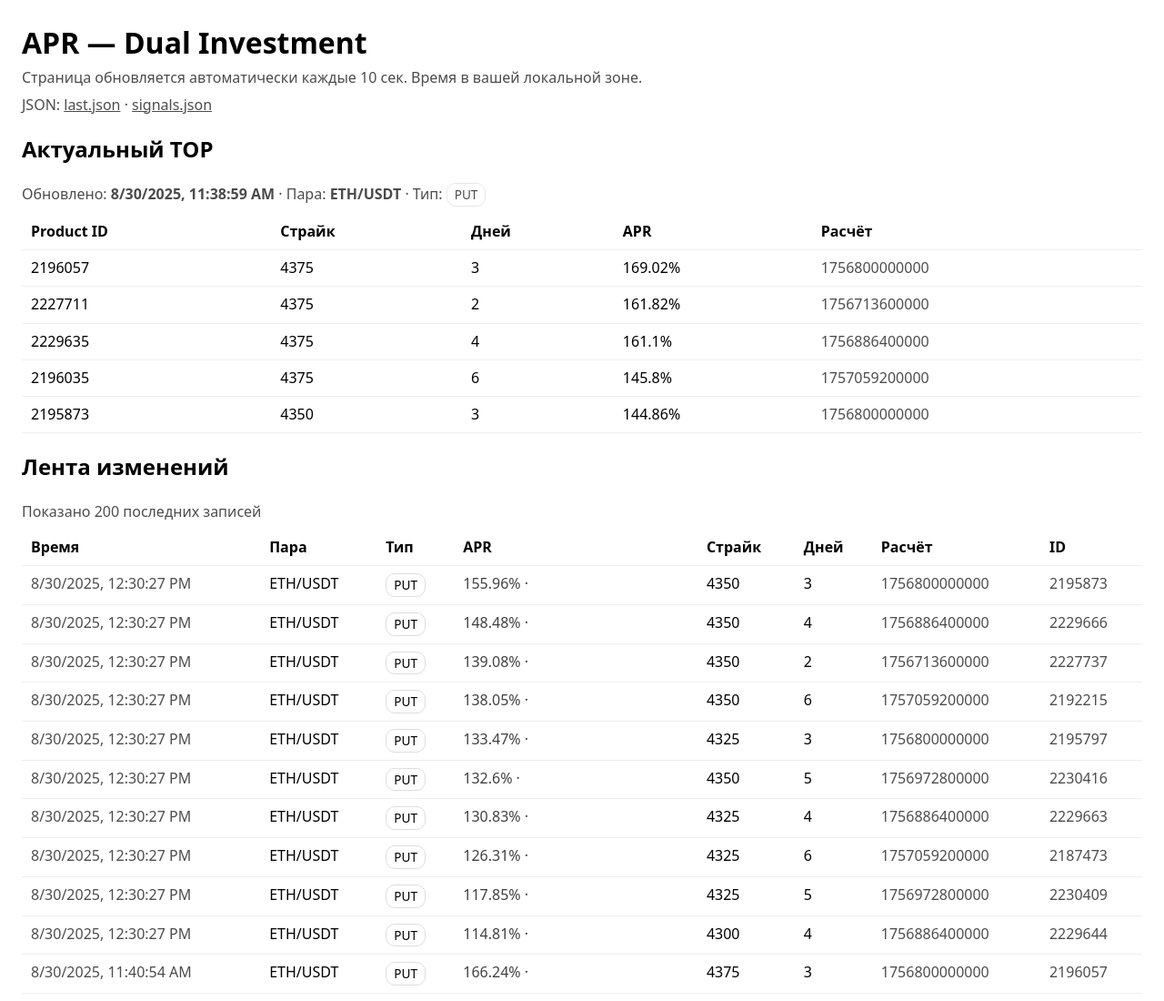
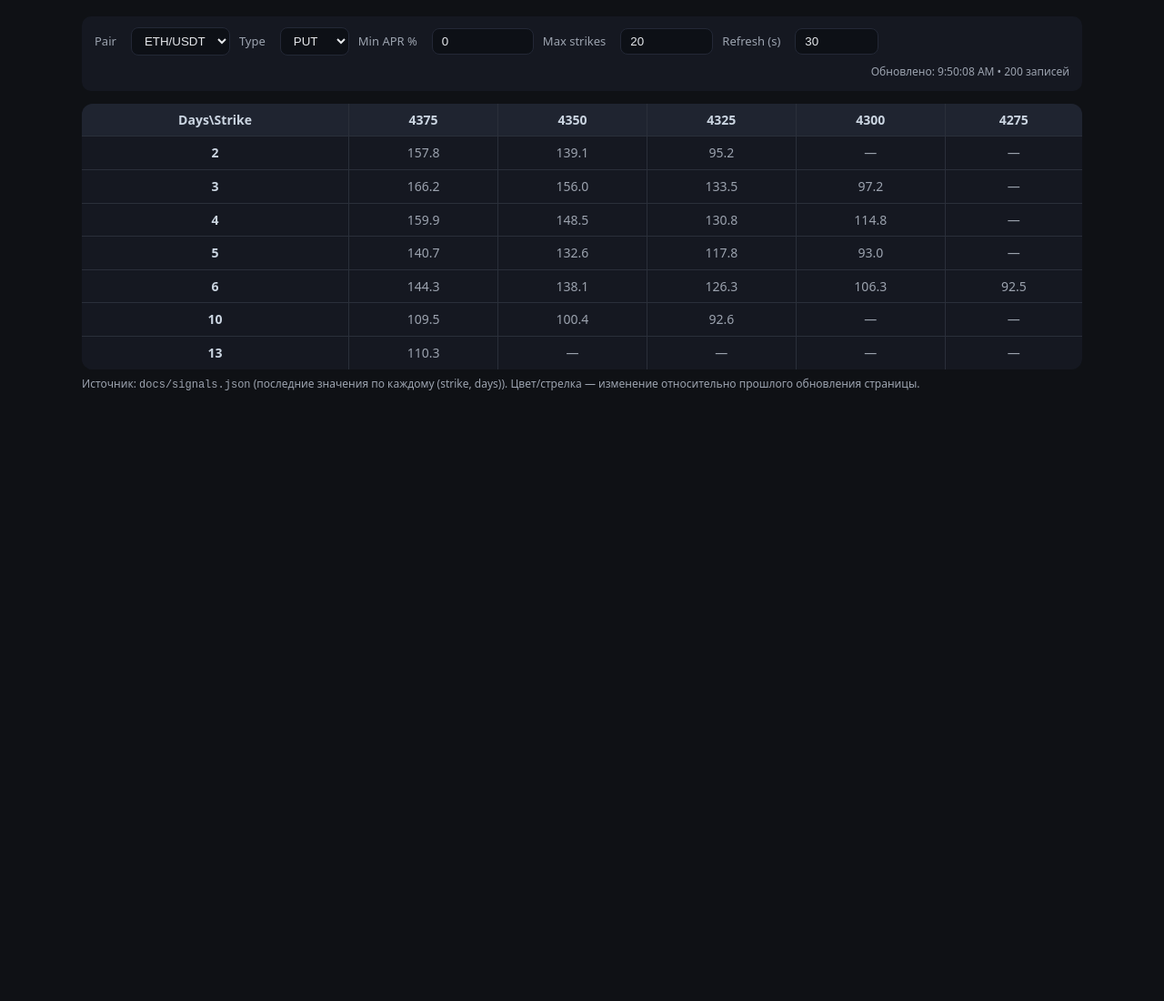
Before and after one commit to amexfirefox/diapr_top, a plain HTML site: page docs/index.html in a window 1280 px wide. Shown: the top 1100 px of the page at 91% size. After the commit the page ends 800 px from the top, so only its background shows below. Drawn offline with Linux system fonts and the light colour scheme.

Commit message:
Update index.html

```diff
--- a/docs/index.html
+++ b/docs/index.html
@@ -1,138 +1,172 @@
-<!DOCTYPE html>
+<!doctype html>
 <html lang="ru">
 <head>
-<meta charset="utf-8"/>
-<meta name="viewport" content="width=device-width,initial-scale=1"/>
-<title>Dual Investment APR — Dashboard</title>
+<meta charset="utf-8" />
+<meta name="viewport" content="width=device-width, initial-scale=1" />
+<title>ETH Dual Investment — APR Matrix</title>
 <style>
-  :root{--ok:#1a7f37;--down:#d1242f}
-  body{font-family:system-ui,-apple-system,Segoe UI,Roboto,sans-serif;margin:24px;line-height:1.45}
-  h1{margin:0 0 4px}
-  .muted{opacity:.7}
-  section{margin-top:18px}
-  table{width:100%;border-collapse:collapse;margin-top:8px}
-  th,td{padding:8px 10px;border-bottom:1px solid #eee;text-align:left;vertical-align:top}
-  th{position:sticky;top:0;background:#fff}
-  .tag{display:inline-block;padding:2px 8px;border-radius:10px;border:1px solid #ddd;font-size:.85rem}
-  .apr-up{color:var(--ok);font-weight:600}
-  .apr-down{color:var(--down);font-weight:600}
-  .apr-same{opacity:.75}
-  .grid{display:grid;grid-template-columns:repeat(auto-fit,minmax(220px,1fr));gap:12px;margin:8px 0}
-  .card{border:1px solid #eee;border-radius:10px;padding:10px}
-  .row{display:flex;gap:8px;align-items:center;flex-wrap:wrap}
-  .links a{color:inherit}
+  :root{
+    --bg:#0f1115; --card:#151821; --text:#e5e7eb; --muted:#9ca3af;
+    --up:#10b981; --dn:#ef4444; --grid:#2a2f3a; --head:#1f2430;
+  }
+  html,body{margin:0;background:var(--bg);color:var(--text);font:14px/1.4 ui-sans-serif,system-ui,Segoe UI,Roboto,Helvetica,Arial}
+  .wrap{max-width:1100px;margin:18px auto;padding:0 14px}
+  .panel{background:var(--card);border-radius:10px;padding:12px 14px;margin-bottom:14px;display:flex;gap:10px;flex-wrap:wrap;align-items:center}
+  .panel label{color:var(--muted);font-size:13px;margin-right:6px}
+  .panel input,.panel select{background:#0d1016;border:1px solid #232836;border-radius:8px;color:var(--text);padding:6px 10px}
+  .status{margin-left:auto;color:var(--muted);font-size:12px}
+  table{border-collapse:separate;border-spacing:0;width:100%;background:var(--card);border-radius:12px;overflow:hidden}
+  th,td{border-right:1px solid var(--grid);border-bottom:1px solid var(--grid);padding:8px 10px;text-align:center;white-space:nowrap}
+  th{background:var(--head);color:#cbd5e1;font-weight:600}
+  th:first-child, td:first-child{position:sticky;left:0;background:var(--head)}
+  tr td:first-child{background:var(--card);font-weight:600;color:#cbd5e1}
+  tr:last-child td{border-bottom:none}
+  td:last-child, th:last-child{border-right:none}
+  .up{color:var(--up)}
+  .dn{color:var(--dn)}
+  .muted{color:var(--muted)}
+  .note{color:var(--muted);font-size:12px;margin-top:8px}
 </style>
 </head>
 <body>
-  <h1>APR — Dual Investment</h1>
-  <div class="muted">Страница обновляется автоматически каждые 10 сек. Время в вашей локальной зоне.</div>
-  <div class="links muted" style="margin-top:6px">
-    JSON: <a href="last.json" target="_blank">last.json</a> · <a href="signals.json" target="_blank">signals.json</a>
+<div class="wrap">
+  <div class="panel">
+    <label>Pair</label>
+    <select id="pair">
+      <option>ETH/USDT</option>
+    </select>
+    <label>Type</label>
+    <select id="otype">
+      <option>PUT</option>
+      <option>CALL</option>
+    </select>
+    <label>Min APR %</label>
+    <input id="minapr" type="number" step="0.1" value="0" style="width:90px">
+    <label>Max strikes</label>
+    <input id="maxstr" type="number" value="20" style="width:80px">
+    <label>Refresh (s)</label>
+    <input id="interval" type="number" value="30" style="width:70px">
+    <span class="status" id="status">—</span>
   </div>
 
-  <section id="snapshot">
-    <h2>Актуальный TOP</h2>
-    <div class="muted" id="snap-meta">Загрузка…</div>
-    <div id="snap-body"></div>
-  </section>
-
-  <section id="history">
-    <h2>Лента изменений</h2>
-    <div class="muted" id="hist-meta">Загрузка…</div>
-    <div id="hist-body"></div>
-  </section>
+  <div id="table"></div>
+  <div class="note">Источник: <code>docs/signals.json</code> (последние значения по каждому (strike, days)). Цвет/стрелка — изменение относительно прошлого обновления страницы.</div>
+</div>
 
 <script>
-const fmtLocal = s => {
-  try { return new Date(s).toLocaleString(); } catch { return s || ""; }
+const cfg = {
+  url: 'signals.json',     // лежит рядом (docs/signals.json)
+  pair: 'ETH/USDT',
+  type: 'PUT',
+  minApr: 0,
+  maxStrikes: 20,
+  refreshMs: 30_000
 };
-const clsByDir = d => d==='up'?'apr-up':d==='down'?'apr-down':'apr-same';
-const arrowByDir = d => d==='up'?'▲':(d==='down'?'▼':'·');
 
-async function safeFetch(url){
-  try{
-    const r = await fetch(url+'?t=' + Date.now());
-    if(!r.ok) throw new Error(r.status);
-    return await r.json();
-  }catch(e){ return null; }
+const statusEl = document.getElementById('status');
+const tableEl  = document.getElementById('table');
+const pairSel  = document.getElementById('pair');
+const typeSel  = document.getElementById('otype');
+const minAprIn = document.getElementById('minapr');
+const maxStrIn = document.getElementById('maxstr');
+const intIn    = document.getElementById('interval');
+
+let prevMap = new Map(); // key "strike|days" -> apr
+
+pairSel.value  = cfg.pair;
+typeSel.value  = cfg.type;
+minAprIn.value = cfg.minApr;
+maxStrIn.value = cfg.maxStrikes;
+intIn.value    = Math.round(cfg.refreshMs/1000);
+
+pairSel.onchange = typeSel.onchange = minAprIn.oninput = maxStrIn.oninput = intIn.oninput = () => {
+  cfg.pair       = pairSel.value;
+  cfg.type       = typeSel.value;
+  cfg.minApr     = parseFloat(minAprIn.value||'0');
+  cfg.maxStrikes = parseInt(maxStrIn.value||'20');
+  cfg.refreshMs  = Math.max(5, parseInt(intIn.value||'30'))*1000;
+  schedule(); // перезапустить таймер
+  pull();     // и сразу обновить
+};
+
+let timer = null;
+function schedule(){
+  if (timer) clearInterval(timer);
+  timer = setInterval(pull, cfg.refreshMs);
 }
 
-function renderSnapshot(snap){
-  const meta = document.getElementById('snap-meta');
-  const body = document.getElementById('snap-body');
-  if(!snap || !snap.top || !snap.top.length){
-    meta.textContent = 'Нет данных (ожидается первый пуш last.json).';
-    body.innerHTML = '';
-    return;
+async function pull(){
+  const t0 = Date.now();
+  try{
+    const res = await fetch(cfg.url + '?_=' + t0, {cache: 'no-store'});
+    if(!res.ok) throw new Error(res.status + ' ' + res.statusText);
+    const json = await res.json();
+    const sigs = Array.isArray(json?.signals) ? json.signals : [];
+    renderFromSignals(sigs);
+    statusEl.textContent = `Обновлено: ${new Date().toLocaleTimeString()} • ${sigs.length} записей`;
+  }catch(e){
+    statusEl.textContent = 'Ошибка загрузки: ' + (e.message || e);
   }
-  meta.innerHTML = `
-    Обновлено: <b>${fmtLocal(snap.ts)}</b> · Пара: <b>${snap.pair}</b> · Тип: <span class="tag">${snap.type}</span>
-  `;
-  const rows = snap.top.map(x=>`
-    <tr>
-      <td>${x.pid||''}</td>
-      <td>${x.strike}</td>
-      <td>${x.days}</td>
-      <td>${x.apr}%</td>
-      <td class="muted">${x.settle||''}</td>
-    </tr>`).join('');
-  body.innerHTML = `
-    <table>
-      <thead><tr>
-        <th>Product ID</th><th>Страйк</th><th>Дней</th><th>APR</th><th>Расчёт</th>
-      </tr></thead>
-      <tbody>${rows}</tbody>
-    </table>
-  `;
 }
 
-function renderHistory(hist){
-  const meta = document.getElementById('hist-meta');
-  const body = document.getElementById('hist-body');
-  const arr = (hist && hist.signals) ? hist.signals : [];
-  if(!arr.length){
-    meta.textContent = 'Нет изменений.';
-    body.innerHTML = '';
-    return;
+function renderFromSignals(sigs){
+  // 1) фильтр пары/типа и берём ПОСЛЕДНЮЮ запись по (strike,days)
+  const last = new Map(); // key -> {apr,strike,days}
+  for(const s of sigs){
+    if(s.pair!==cfg.pair || s.type!==cfg.type) continue;
+    const strike = Number(s.strike);
+    const days   = parseInt(s.days);
+    const apr    = Number(s.apr_pct);
+    if(!isFinite(strike) || !isFinite(days) || !isFinite(apr)) continue;
+    if(apr < cfg.minApr) continue;
+    const key = `${strike}|${days}`;
+    // берём последнюю по времени (ts)
+    const prev = last.get(key);
+    if(!prev || String(s.ts) > String(prev.ts)) last.set(key, {ts:s.ts, apr, strike, days});
   }
-  meta.textContent = `Показано ${arr.length} последних записей`;
-  const rows = arr.map(s=>{
-    const cls = clsByDir(s.dir);
-    const arrow = arrowByDir(s.dir);
-    const delta = (s.apr_delta_pp!==undefined) ? ` (${s.apr_delta_pp>0?'+':''}${s.apr_delta_pp} п.п.)` : '';
-    return `
-      <tr>
-        <td class="muted">${fmtLocal(s.ts)}</td>
-        <td>${s.pair||''}</td>
-        <td><span class="tag">${s.type||''}</span></td>
-        <td class="${cls}">${s.apr_pct}% ${arrow}${delta}</td>
-        <td>${s.strike}</td>
-        <td>${s.days}</td>
-        <td class="muted">${s.settle||''}</td>
-        <td class="muted">${s.product_id||''}</td>
-      </tr>`;
-  }).join('');
-  body.innerHTML = `
-    <table>
-      <thead><tr>
-        <th>Время</th><th>Пара</th><th>Тип</th><th>APR</th>
-        <th>Страйк</th><th>Дней</th><th>Расчёт</th><th>ID</th>
-      </tr></thead>
-      <tbody>${rows}</tbody>
-    </table>
-  `;
+
+  // 2) множества страйков/дней
+  const strikes = [...new Set([...last.values()].map(x=>x.strike))].sort((a,b)=>b-a).slice(0, cfg.maxStrikes);
+  const days    = [...new Set([...last.values()].map(x=>x.days))].sort((a,b)=>a-b);
+
+  // 3) строим матрицу и HTML
+  let html = '';
+  html += '<table><thead><tr><th>Days\\Strike</th>';
+  for(const s of strikes) html += `<th>${fmtStrike(s)}</th>`;
+  html += '</tr></thead><tbody>';
+
+  for(const d of days){
+    html += `<tr><td>${d}</td>`;
+    for(const s of strikes){
+      const key = `${s}|${d}`;
+      const rec = last.get(key);
+      if(!rec){ html += `<td class="muted">—</td>`; continue; }
+      const apr = rec.apr;
+      const prevApr = prevMap.get(key);
+      let cls = 'muted', arrow=' ';
+      if(prevApr!=null && isFinite(prevApr) && prevApr!==apr){
+        if(apr>prevApr){ cls='up'; arrow='▲'; }
+        else { cls='dn'; arrow='▼'; }
+      }
+      html += `<td class="${cls}">${apr.toFixed(1)}${arrow}</td>`;
+      // обновляем prev для след. опроса
+      prevMap.set(key, apr);
+    }
+    html += '</tr>';
+  }
+  html += '</tbody></table>';
+
+  tableEl.innerHTML = html;
 }
 
-async function refresh(){
-  const [snap, hist] = await Promise.all([
-    safeFetch('last.json'),
-    safeFetch('signals.json')
-  ]);
-  renderSnapshot(snap);
-  renderHistory(hist);
+function fmtStrike(s){
+  // красивее: целое без .0, иначе как есть
+  return (Math.round(s)===s) ? String(s) : s.toFixed(2);
 }
-refresh();
-setInterval(refresh, 10000);
+
+// первый запуск
+schedule();
+pull();
 </script>
 </body>
 </html>
```
